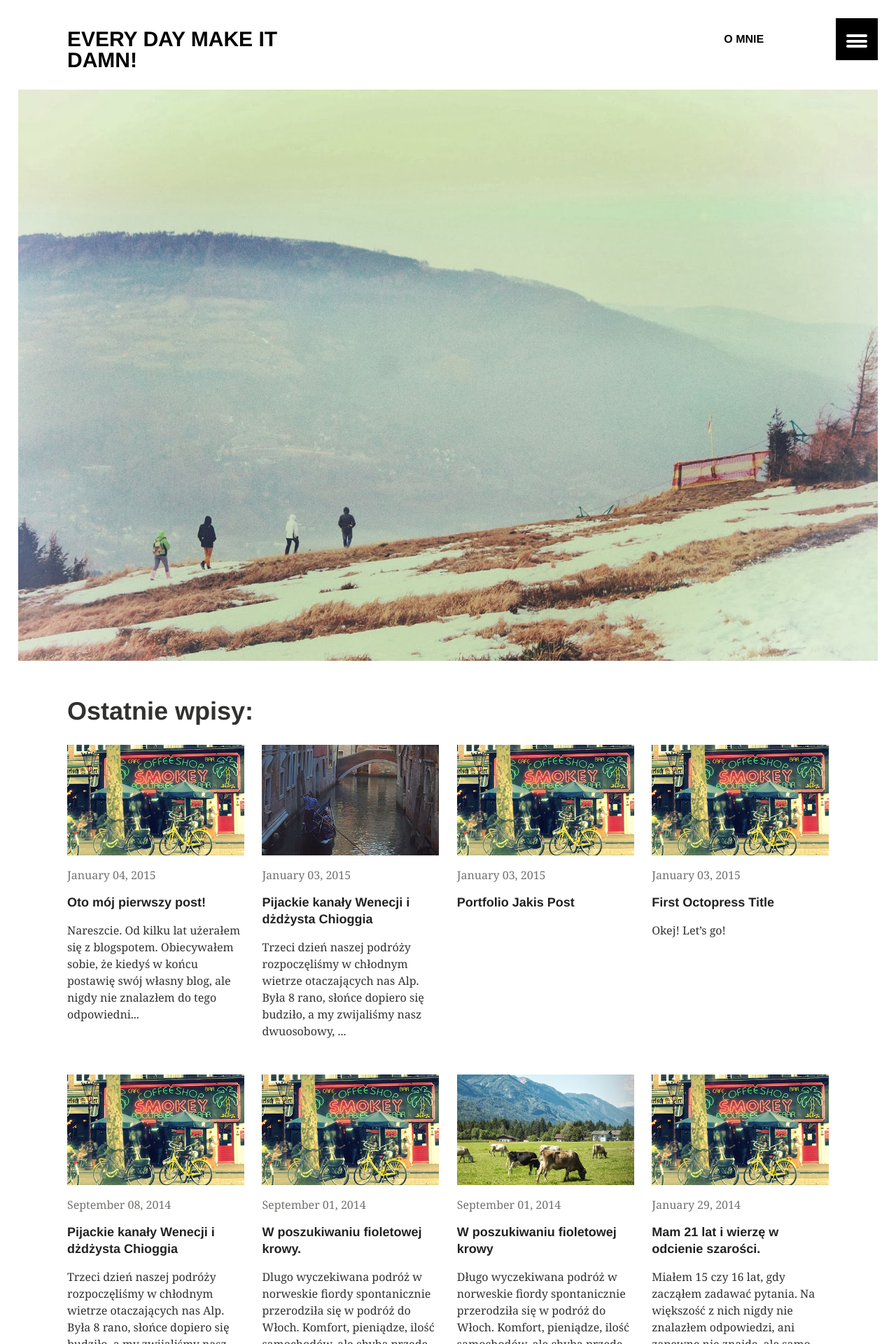
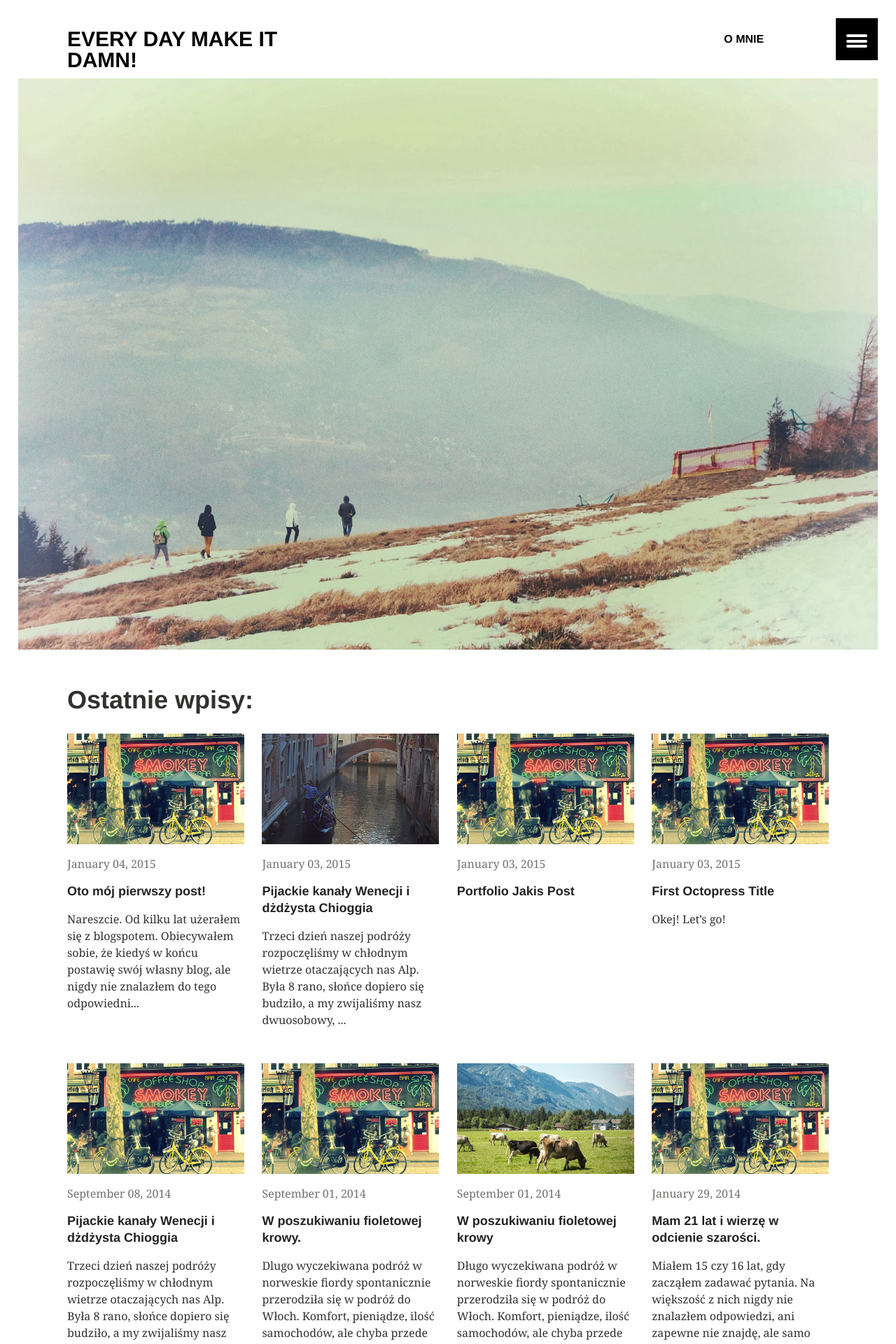
Before and after one commit to nikodamn/nikodamn.github.io, a Jekyll site: the page built from index.md, in a window 1280 px wide. Shown: the top 1920 px of the page at 70% size. Built offline with Jekyll 4.4.1, drawn with Linux system fonts in a browser that asks for light colours.

Commit message:
Update verical align

```diff
--- a/_sass/_layout.scss
+++ b/_sass/_layout.scss
@@ -126,8 +126,9 @@
 	}
 }
 
-.figure IMG{
+.logo{
 	margin: auto;
+	vertical-align: middle;
 }
 
 // BROWSER UPGRADE
```
